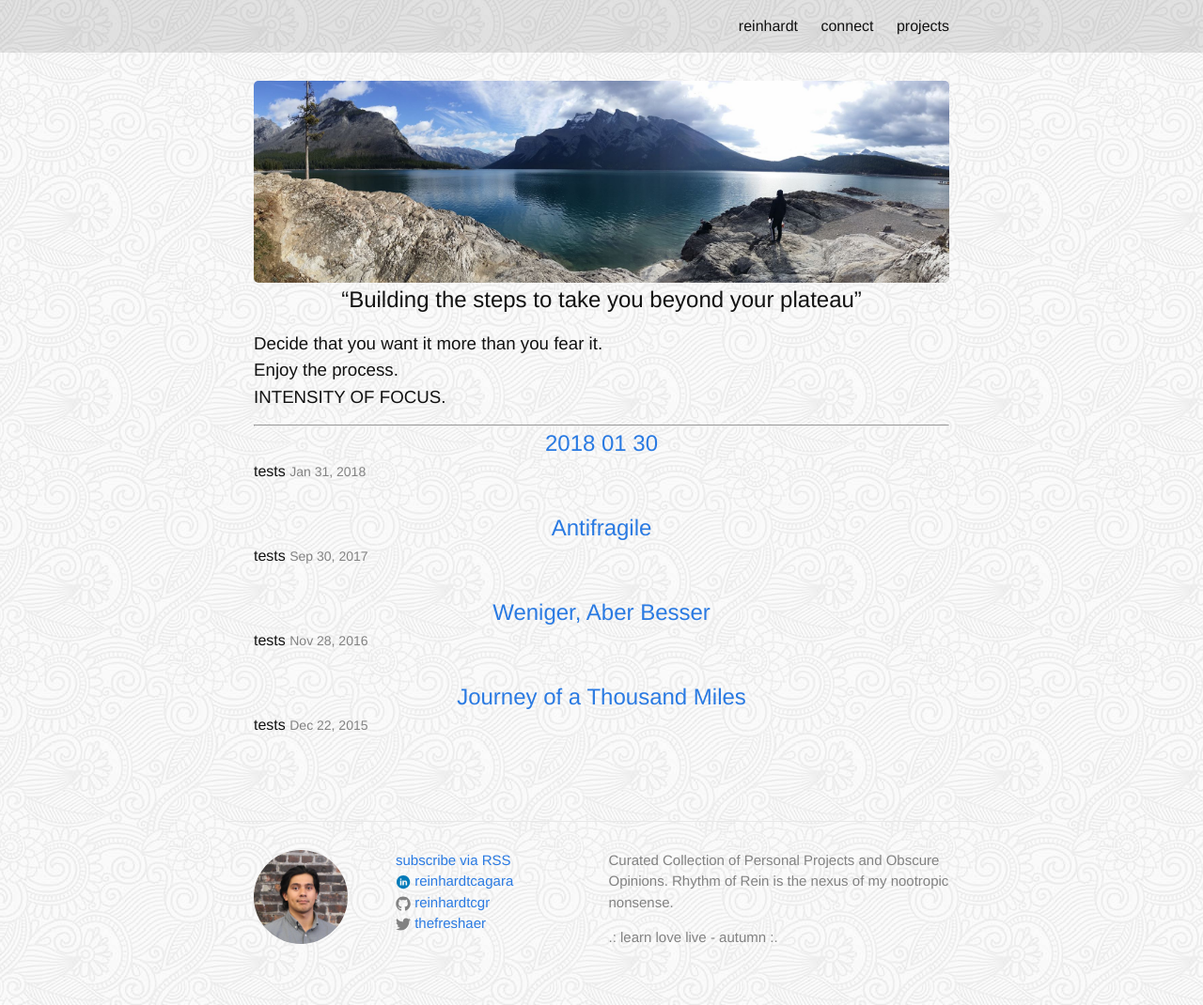
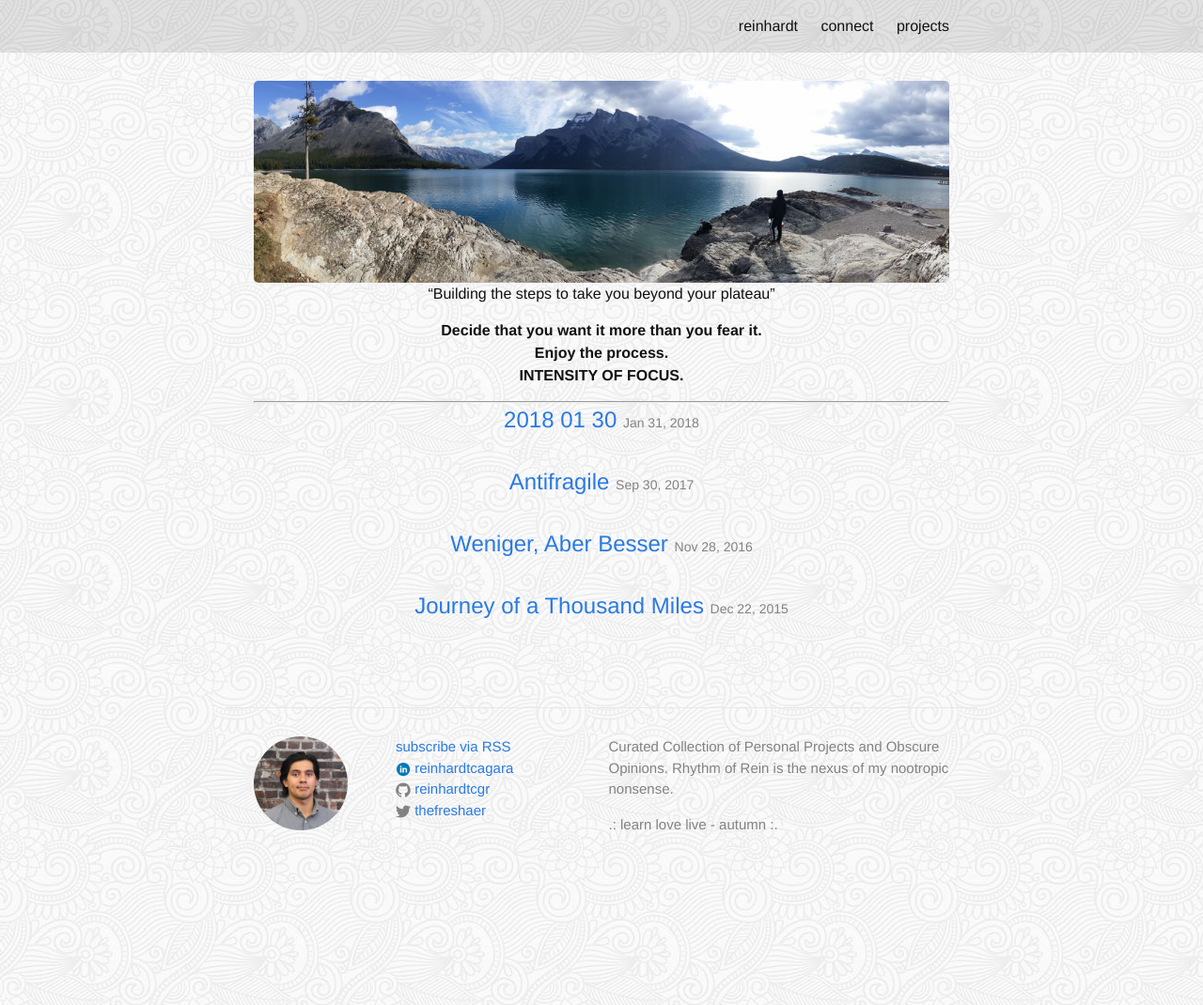
Before and after one commit to reinhardt021/reinhardt021.github.io, a Jekyll site: the page built from index.html, in a window 1280 px wide. Shown: the whole page at 94% size. Built offline with Jekyll 4.4.1, drawn with Linux system fonts in a browser that asks for light colours.

Commit message:
more CSS fixes

```diff
--- a/index.html
+++ b/index.html
@@ -5,26 +5,24 @@
 <div class="home">
 
     <img id="adventure" src="{{ site.url }}/assets/adventure.jpg"/>
-  <h2 class="text-center">
+    <p class="text-center">
         “Building the steps to take you beyond your plateau”
-  </h2>
+    </p>
     <p class='text-center'>
-      <h3>
+        <strong>
             Decide that you want it more than you fear it.<br/>
             Enjoy the process.<br/>
             INTENSITY OF FOCUS.<br/>
-      </h3>
+        </strong>
     </p>
     <hr/>
     <!-- <h1 class="page-heading">POSTS</h1> -->
     <ul class="post-list">
         {% for post in site.posts %}
-      <li>
-        <span class="text-center">
-          <a class="post-link" href="{{ post.url | prepend: site.baseurl }}">{{ post.title }}</a> tests
-          <span class="post-meta">{{ post.date | date: "%b %-d, %Y" }}</span>
-          <!-- {{ post.date | date: "%b %-d, %Y" }} -->
-        </span>
+            <li class="text-center">
+                <a class="post-link" href="{{ post.url | prepend: site.baseurl }}">
+                    {{ post.title }} <span class="post-meta">{{ post.date | date: "%b %-d, %Y" }}</span>
+                </a>
             </li>
         {% endfor %}
     </ul>
```
Lines whose indentation alone changed are shown as unchanged.
